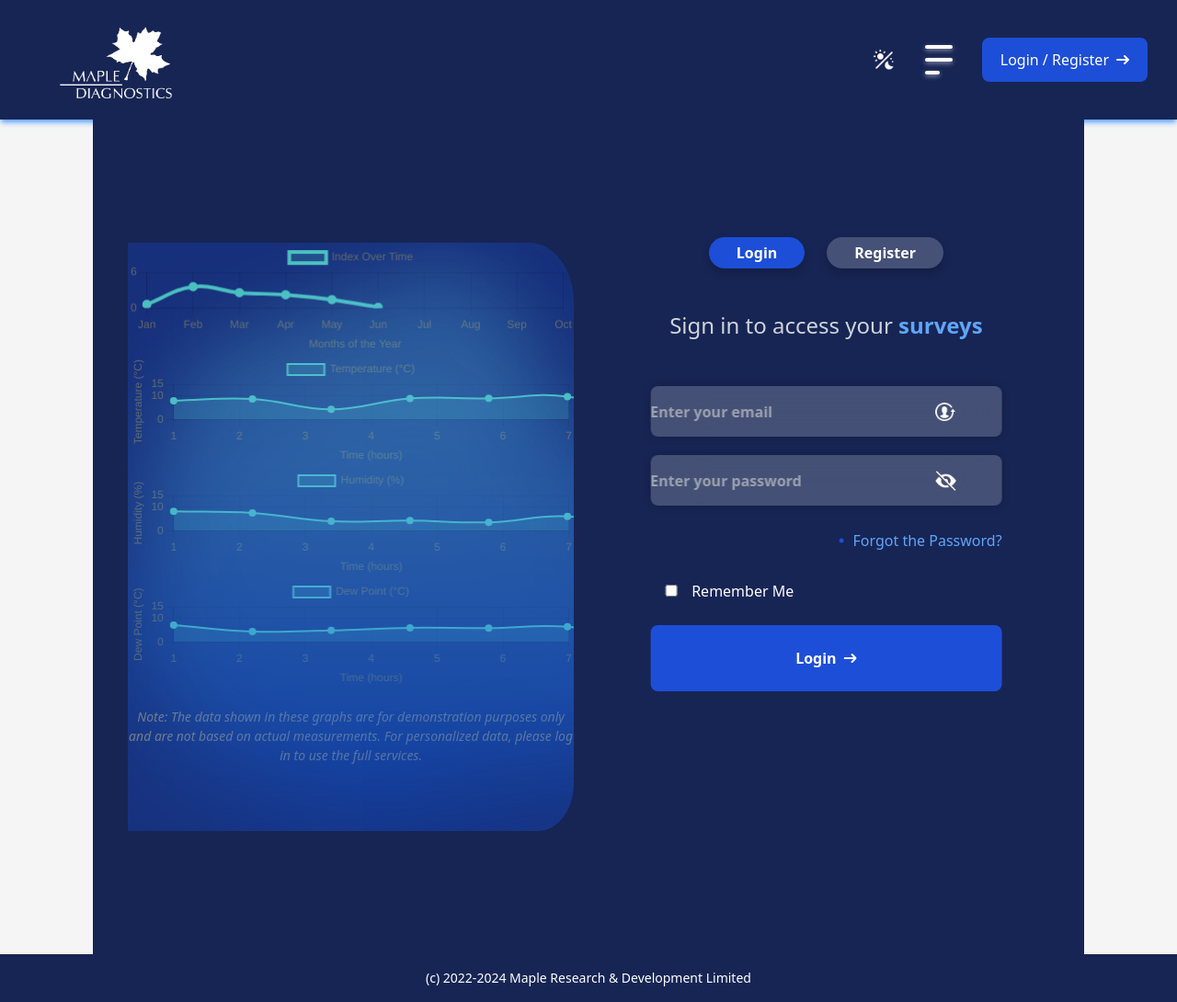
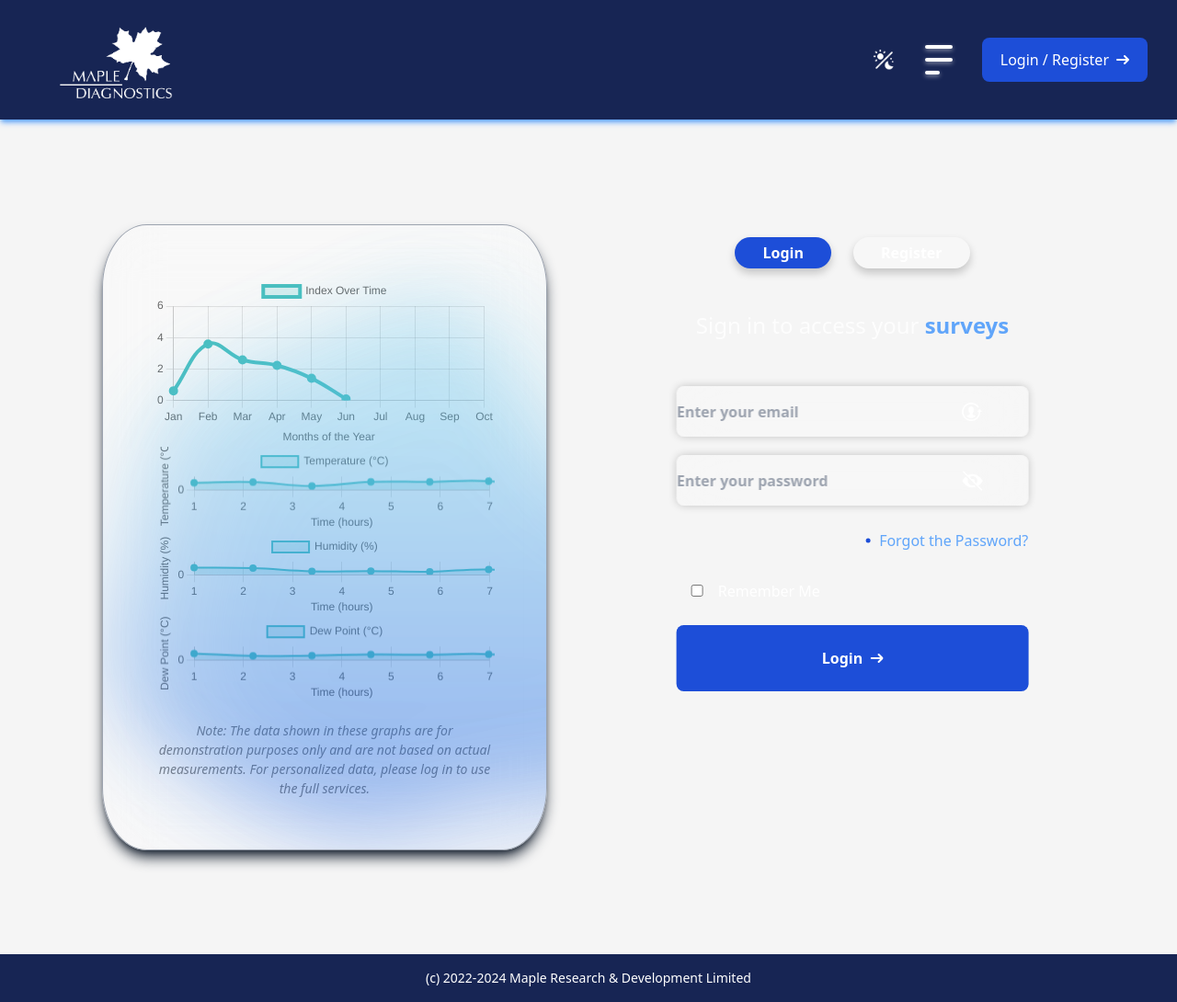
Before and after one commit to GreenCatInForest/md_app, a Django app: page /users/login_register/ in a window 1280 px wide. Shown: the whole page at 92% size. Run offline with Django 5.2, Linux system fonts and the light colour scheme; style sheets or scripts are compiled from the project's sources; parts of the project's set-up code (start-up, migrations or seed data) failed here and were passed over; some libraries are stand-ins or nearby versions.

Commit message:
style graph

```diff
--- a/tailwind_app/static_src/src/styles.css
+++ b/tailwind_app/static_src/src/styles.css
@@ -479,14 +479,7 @@ grid-template-rows: repeat auto minmax(5rem, auto) 1fr;
 }
 
 .log-in-container {
-  @apply flex flex-col sm:flex-row gap-8 justify-center items-center min-h-[100vh] bg-blue-950 relative;
-  /* background-image: url('/static/images/hydra-unsplash.jpg'); */
-  /* background-size: cover;
-  background-repeat: no-repeat;
-  background-attachment: fixed;
-  background-position: center; */
-  /*overflow: hidden;  Hide any overflow content */
-
+  @apply flex flex-col sm:flex-row gap-20 justify-evenly items-center min-h-[100vh] relative;
 }
 
 .log-in-container::before {
@@ -496,29 +489,46 @@ grid-template-rows: repeat auto minmax(5rem, auto) 1fr;
   left: 0;
   right: 0;
   bottom: 0;
-  /*background-color: rgba(0, 0, 180, 0.5);  Adjust the blue color and opacity here */
-  pointer-events: none; /* Ensure that the overlay does not block interactions with other elements */
-  z-index: 1; /* Position the overlay above the background image but below other content */
+  pointer-events: none;
+  z-index: 1;
  ;
 }
 
 .log-in-container > * {
   position: relative; /* Position all children relative to bring them above the overlay */
   z-index: 2; /* Ensure that text and other content appear above the overlay */
-
-
 }
 
 
 .col-1 {
-@apply items-center flex-col w-full sm:w-[45%] justify-center h-0 sm:min-h-[70vh] md:min-h-[80vh] xl:h-full relative left-0 -top-20 lg:top-0 bg-blue-700/30;
-/* background-color: rgba(255, 255, 255, 0.3); */
+@apply
+hidden md:block
+items-center
+flex-col w-0 sm:w-[45%]
+justify-center h-0 sm:min-h-[70vh] md:min-h-[80vh] xl:h-full relative left-[-10] -top-20 lg:top-0 p-14
+border-[1px] border-gray-400 shadow-lg shadow-gray-800;
+background-color: rgba(255, 255, 255, 0.3);
 backdrop-filter: blur(30px);
-border-radius: 0 10% 8% 0;
+/* border-radius: 0 10% 8% 0; */
+border-radius: 10%;
 transition: border-radius .3s;
 /* opacity: 0.8; */
 overflow: hidden; /* Hide any overflow content */
+}
 
+.col-1.dark {
+  @apply bg-transparent border-[1px] border-blue-400;
+}
+
+.col-1 div.canvas  {
+  @apply w-0 h-0 sm:w-full sm:h-full;
+  }
+
+.col-1 div.canvas #dynamicGraph,
+.col-1 div.canvas #temperatureGraph,
+.col-1 div.canvas #humidityGraph,
+.col-1 div.canvas #dewPointGraph {
+@apply w-0 h-0 sm:w-[400px] sm:h-[100%]
 }
 
 .col-2 {
--- a/users/templates/users/login-register.html
+++ b/users/templates/users/login-register.html
@@ -23,9 +23,9 @@
     </linearGradient>
     </defs>
     </svg>
-    <div>
+    <div class="canvas">
       <!-- Canvas for Graph -->
-      <canvas id="dynamicGraph" width="400" height="100%"></canvas>
+      <canvas id="dynamicGraph"></canvas>
        <!-- Canvas for Temperature Graph -->
        <canvas id="temperatureGraph" width="400" height="100%"></canvas>
 
```
